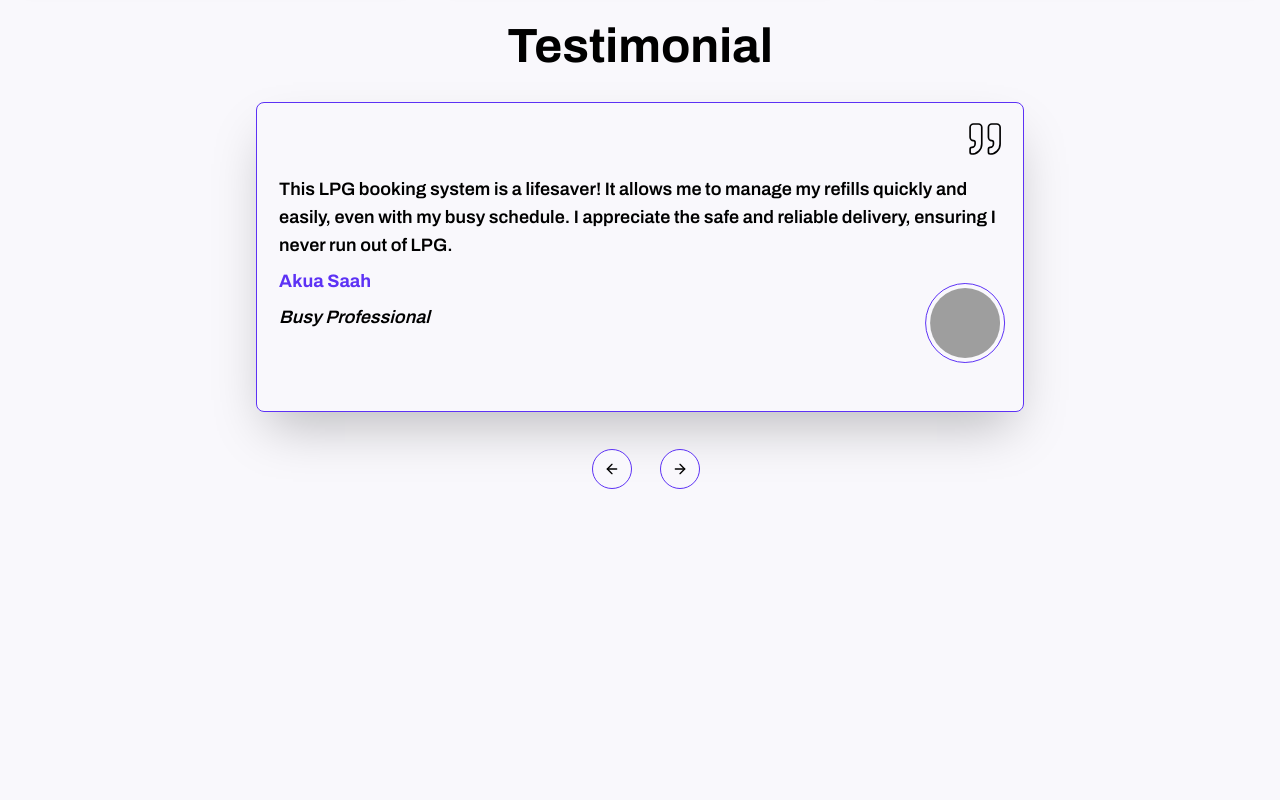
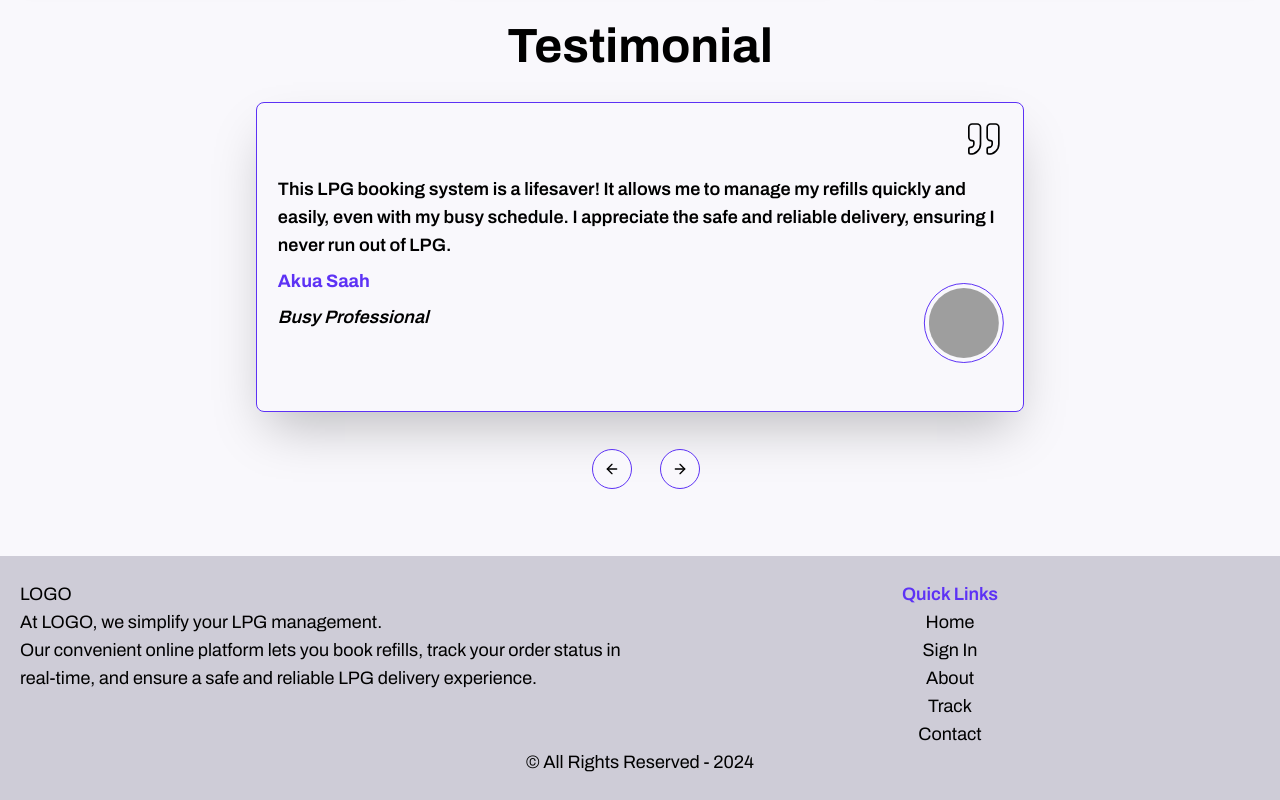
Before and after one commit to Kendrick-Oppong/GasTrack, a Next.js app: page / in a window 1280 px wide. Shown: the part 1845-2645 px from the top of the page. Before the commit the page ends 2334 px from the top, so only its background shows below. Built offline with nearby package versions, Linux system fonts and the light colour scheme; grey boxes are pictures that could not be loaded.

Commit message:
add footer section

```diff
--- a/app/globals.css
+++ b/app/globals.css
@@ -58,10 +58,14 @@
   }
 
   h1 {
-      @apply text-5xl font-bold
+    @apply text-5xl font-bold;
   }
 
   span {
-      @apply text-primary
+    @apply text-primary;
+  }
+
+  li {
+    @apply list-none;
   }
 }
--- a/app/layout.tsx
+++ b/app/layout.tsx
@@ -2,8 +2,7 @@ import type { Metadata } from "next";
 import { Archivo } from "next/font/google";
 import "./globals.css";
 import { Navbar } from "@/components/header";
-
-
+import { Footer } from "@/components/footer";
 
 const archivo = Archivo({
   subsets: ["latin"],
@@ -24,10 +23,9 @@ export default function RootLayout({
   return (
     <html lang="en">
       <body className={`${archivo.className} text-lg`}>
-        <Navbar/>
-        <main>
-          {children}
-        </main>
+        <Navbar />
+        <main>{children}</main>
+        <Footer />
       </body>
     </html>
   );
--- /dev/null
+++ b/components/footer/Footer.tsx
@@ -0,0 +1,32 @@
+import { navlinks } from "@/constants/navlinks";
+
+const Footer = () => {
+  return (
+    <footer className="bg-accent mt-36 px-5 py-6">
+      <div className="grid sm:grid-cols-2 justify-between">
+        <div>
+         LOGO
+          <p>
+            At LOGO, we simplify your LPG management. <br/> Our
+            convenient online platform lets you book refills, track your order
+            status in real-time, and ensure a safe and reliable LPG delivery
+            experience.
+          </p>
+        </div>
+        <div className="mt-8 sm:mt-0 sm:text-center">
+          <h2 className="text-primary font-semibold">Quick Links</h2>
+          {navlinks.map((link) => (
+            <li className="" key={link.name}>
+              {link.name}
+            </li>
+          ))}
+        </div>
+      </div>
+      <p className="text-center">
+        &copy; All Rights Reserved - {new Date().getFullYear()}
+      </p>
+    </footer>
+  );
+};
+
+export default Footer;
--- /dev/null
+++ b/components/footer/index.ts
@@ -0,0 +1 @@
+export { default as Footer } from "./Footer";
```
Lines whose indentation alone changed are shown as unchanged.
